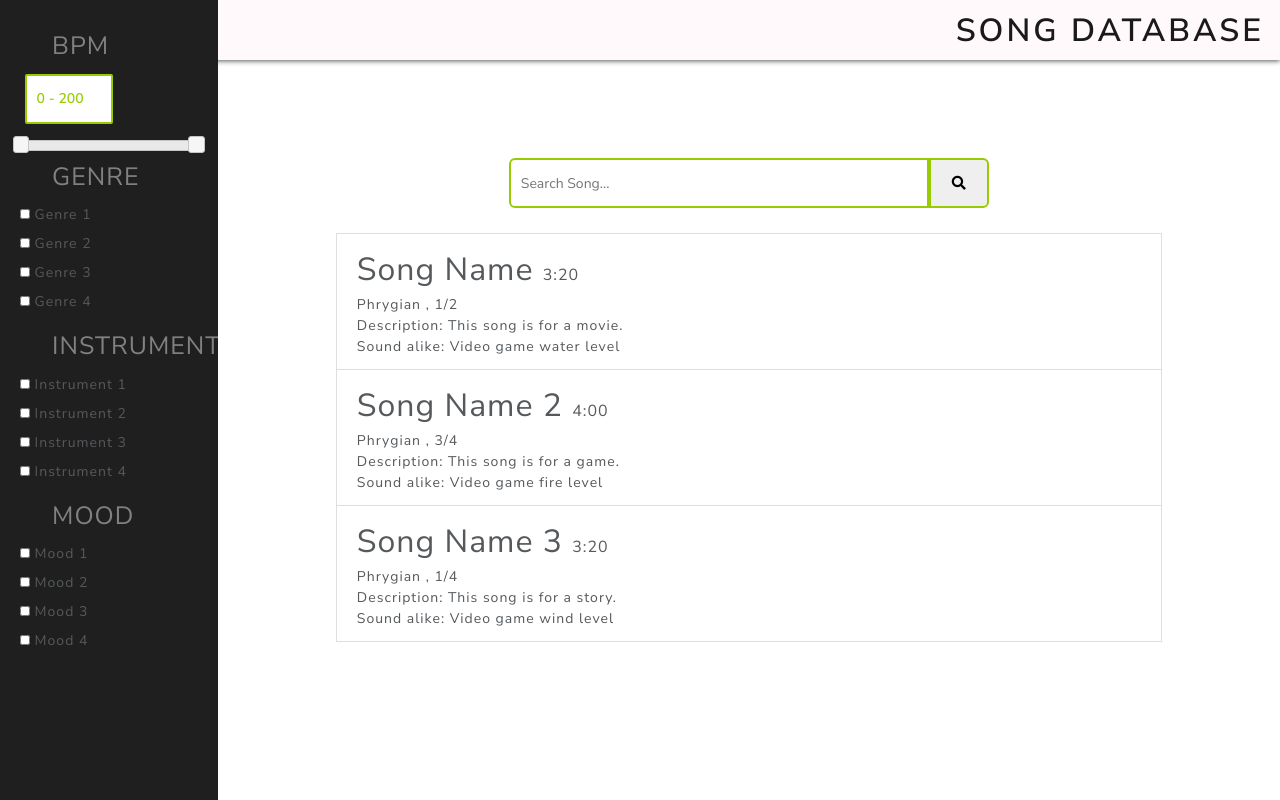
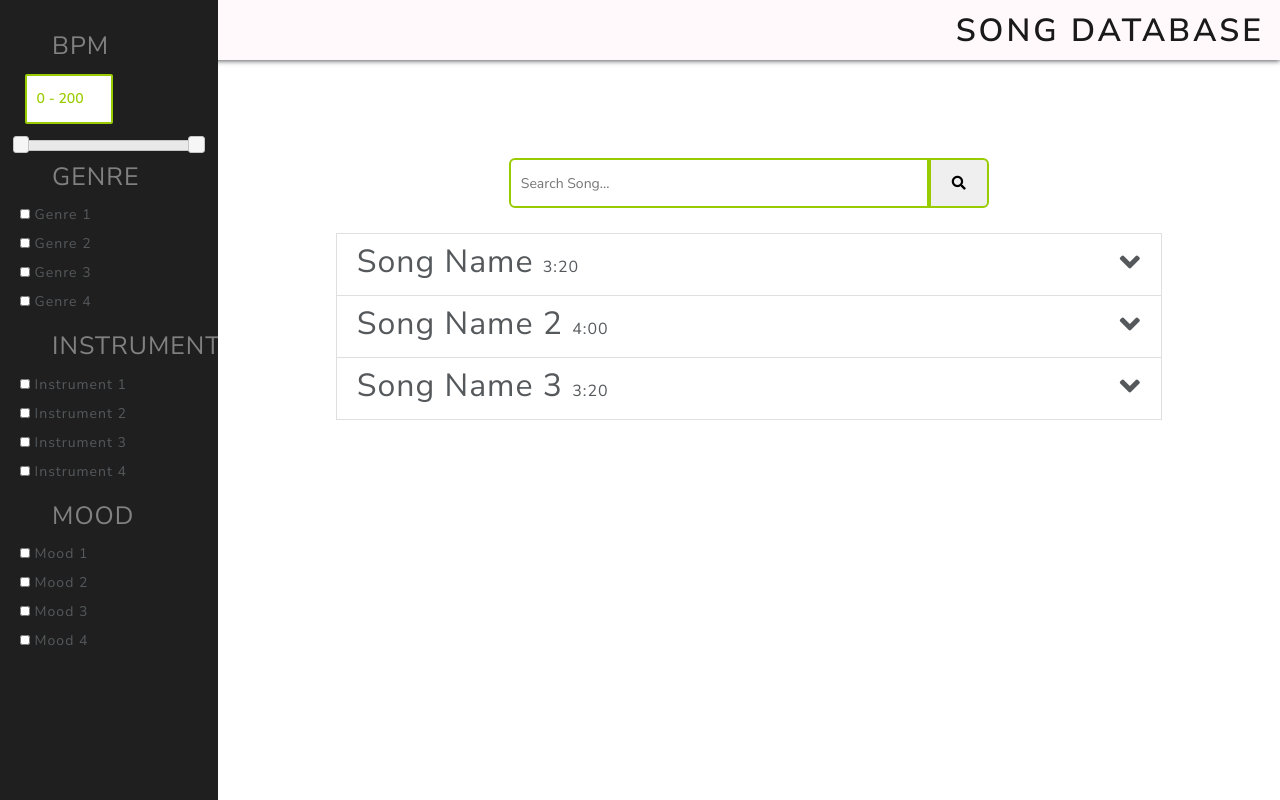
Before and after one commit to GSPuniani/eek-anderson-media, a Django app: template music_lib_search_tool/music_lib_search_tool/templates/music_collection_search/Search_View.html in a window 1280 px wide. Run offline with Django 3.2, Linux system fonts and the light colour scheme; the template is opened without the code that fills it, so the values that code supplies are empty; some libraries are stand-ins or nearby versions.

Commit message:
added toggle for song detail

```diff
--- a/music_lib_search_tool/music_lib_search_tool/site_static/music_collection_search/css/Search_View.css
+++ b/music_lib_search_tool/music_lib_search_tool/site_static/music_collection_search/css/Search_View.css
@@ -218,14 +218,44 @@ input.checkbox-item {
   align-items: center;
   margin: 10px 0 10px 0;
 }
+.song-result {
+    display: flex
+}
+
 .list-group {
   width: 100%;
 }
 
-.song-name {
-  font-size: 2rem;
+.song-title {
+    /* display: flex; */
+    font-size: 2rem;
+    align-items: center;
+    vertical-align: middle;
+    line-height: 2rem;
 }
 
 .song-length {
   font-size: 1rem;
 }
+
+.song-toggle {
+    float: right;
+}
+
+.song-toggle:hover {
+    cursor: pointer;
+    color: darkgray;
+    transition: transform 0.2s ease-out;
+}
+
+.song-toggle:active {
+    color: black;
+}
+
+.song-toggled-details {
+    display: none;
+}
+
+.upside-down {
+    transform: rotate(180deg);
+}
--- a/music_lib_search_tool/music_lib_search_tool/templates/music_collection_search/Search_View.html
+++ b/music_lib_search_tool/music_lib_search_tool/templates/music_collection_search/Search_View.html
@@ -149,12 +149,14 @@
           <div id="results">
             <ul class="list-group">
                 <li class="list-group-item">
-                    <div class="song-name">
+                    <div class="song-title">
                         Song Name
                         <span class="song-length">
                             3:20
                         </span>
+                        <span class="fas fa-angle-down song-toggle" onclick="toggleDetail(this)"></span>
                     </div>
+                    <div class="song-toggled-details">
                         <div class="music-context">
                             <span class="music-mode">
                                 Phrygian
@@ -172,15 +174,19 @@
                             <span>Sound alike: </span>
                             Video game water level
                         </div>
+                    </div>
                 </li>
 
                 <li class="list-group-item">
-                    <div class="song-name">
+                    <div class="song-title">
                         Song Name 2
                         <span class="song-length">
                             4:00
                         </span>
+                        <i class="fas fa-angle-down song-toggle" onclick="toggleDetail(this)"></i>
                     </div>
+
+                    <div class="song-toggled-details">
                         <div class="music-context">
                             <span class="music-mode">
                                 Phrygian
@@ -198,15 +204,18 @@
                             <span>Sound alike: </span>
                             Video game fire level
                         </div>
+                    </div>
                 </li>
 
                 <li class="list-group-item">
-                    <div class="song-name">
+                    <div class="song-title">
                         Song Name 3
                     <span class="song-length">
                         3:20
                     </span>
+                    <i class="fas fa-angle-down song-toggle" onclick="toggleDetail(this)"></i>
                 </div>
+                <div class="song-toggled-details">
                     <div class="music-context">
                         <span class="music-mode">
                             Phrygian
@@ -224,8 +233,8 @@
                         <span>Sound alike: </span>
                         Video game wind level
                     </div>
+                </div>
             </li>
-
             </ul>
           </div>
         </div>
@@ -237,7 +246,7 @@
     <!-- <div id="footer">© 2020 Niko Korolog</div> -->
     <!--script for filter menu-->
     <script>
-      function toggleSong() {
+      function toggleDetail(el) {
         // const menu = document.getElementById("mySidenav")
         // if(menu.classList.contains("hidden")){
         //     menu.classList.remove("hidden")
@@ -246,7 +255,13 @@
         //     menu.classList.remove("visible")
         //     menu.classList.add("hidden")
         // }
-        $('#mySidenav').slideToggle();
+
+            $(el).parent().parent().children('.song-toggled-details').slideToggle();
+            if ($(el).hasClass('upside-down')) {
+                $(el).removeClass('upside-down');
+            } else {
+                $(el).addClass('upside-down');
+            }
       }
     </script>
   </body>
```
Lines whose indentation alone changed are shown as unchanged.
